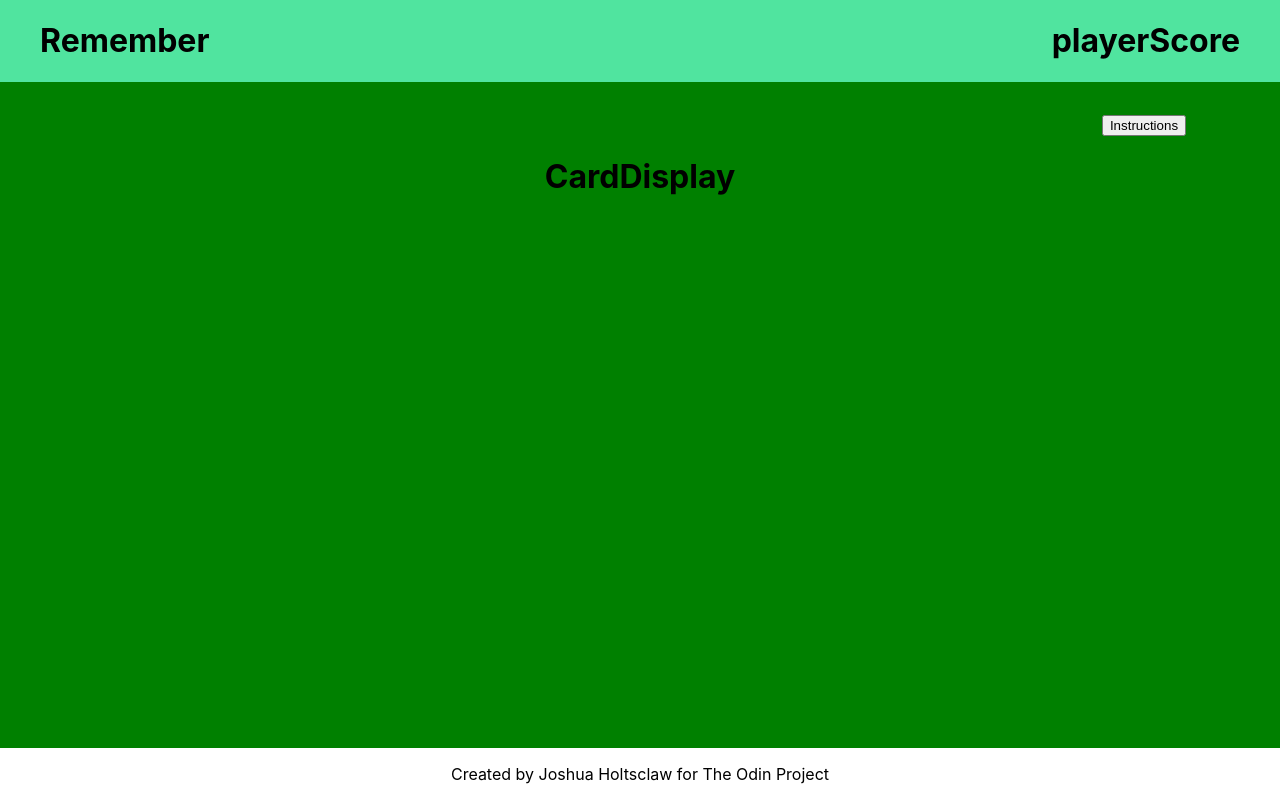
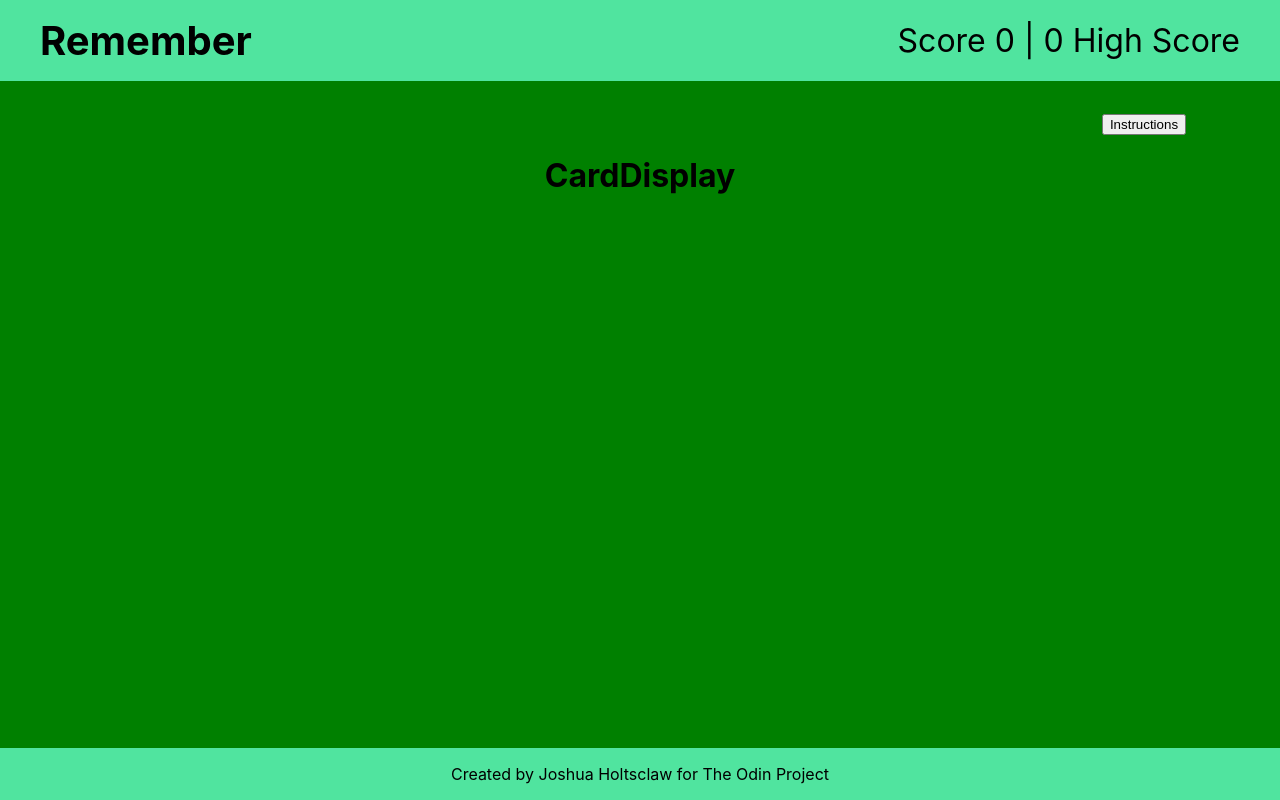
Before and after one commit to Marshnme/memory-card-app, a React (Create React App) app: page / in a window 1280 px wide. Built offline with nearby package versions, Linux system fonts and the light colour scheme.

Commit message:
score state made and score display using state

```diff
--- a/src/App.css
+++ b/src/App.css
@@ -10,10 +10,14 @@
   display:flex;
   flex-flow: row nowrap;
   justify-content: space-between;
-  padding:0 2.5rem;
-
+  padding:1rem 2.5rem;
 
   background-color: rgb(80, 228, 159);
+}
+
+.header h1{
+  margin: 0;
+  font-size: 2.5rem;
 }
 
 .main{
@@ -32,10 +36,11 @@
 }
 
 .instructions-button-toggle{
-  /* margin: 0 2.5rem 0 0; */
+
 }
 
 .footer{
   display:flex;
   flex-flow: column nowrap;
+  background-color: rgb(80, 228, 159);
 }
--- a/src/App.js
+++ b/src/App.js
@@ -6,6 +6,8 @@ import './App.css';
 
 function App() {
 	const [instructionsToggle, setInstructionsToggle] = useState(false);
+	const [currentScore, setCurrentScore] = useState(0);
+	const [highScore, setHighScore] = useState(0);
 
 	function toggleInstructions() {
 		instructionsToggle
@@ -17,7 +19,10 @@ function App() {
 		<div className="App">
 			<header className="header">
 				<h1>Remember</h1>
-				<PlayerScore></PlayerScore>
+				<PlayerScore
+					currentScore={currentScore}
+					highScore={highScore}
+				></PlayerScore>
 			</header>
 			<main className="main">
 				<div className="instruction-container">
--- a/src/components/PlayerScore.jsx
+++ b/src/components/PlayerScore.jsx
@@ -1,8 +1,8 @@
+import './stylesheets/PlayerScore.css'
 
 
-
-const PlayerScore = () => {
-    return <h1>playerScore</h1>
+const PlayerScore = (props) => {
+    return <p className="score-counter">Score {props.currentScore} | {props.highScore} High Score</p>
 }
 
 export default PlayerScore
--- a/src/components/stylesheets/PlayerScore.css
+++ b/src/components/stylesheets/PlayerScore.css
@@ -0,0 +1,7 @@
+.score-counter{
+    margin: 0;
+    font-size: 2rem;
+    display: flex;
+    justify-content: center;
+    align-items: center;
+}
```
